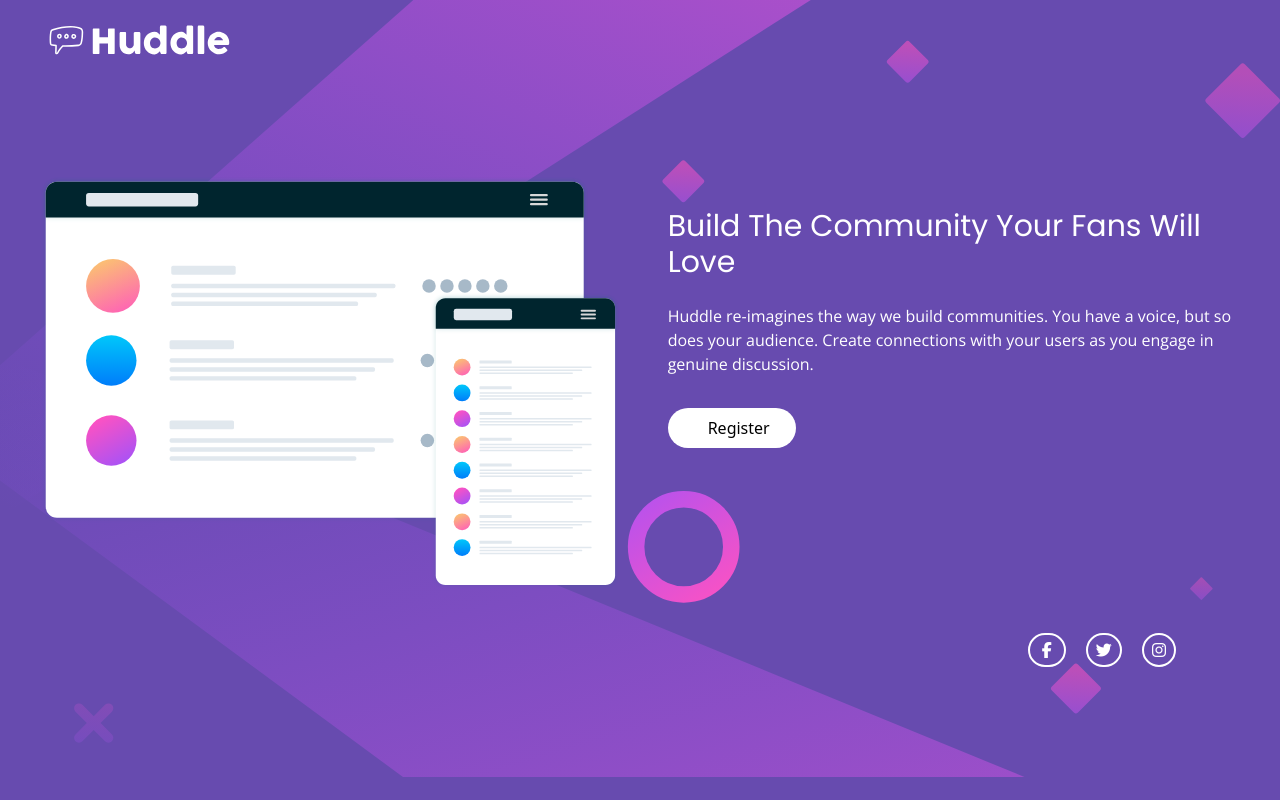
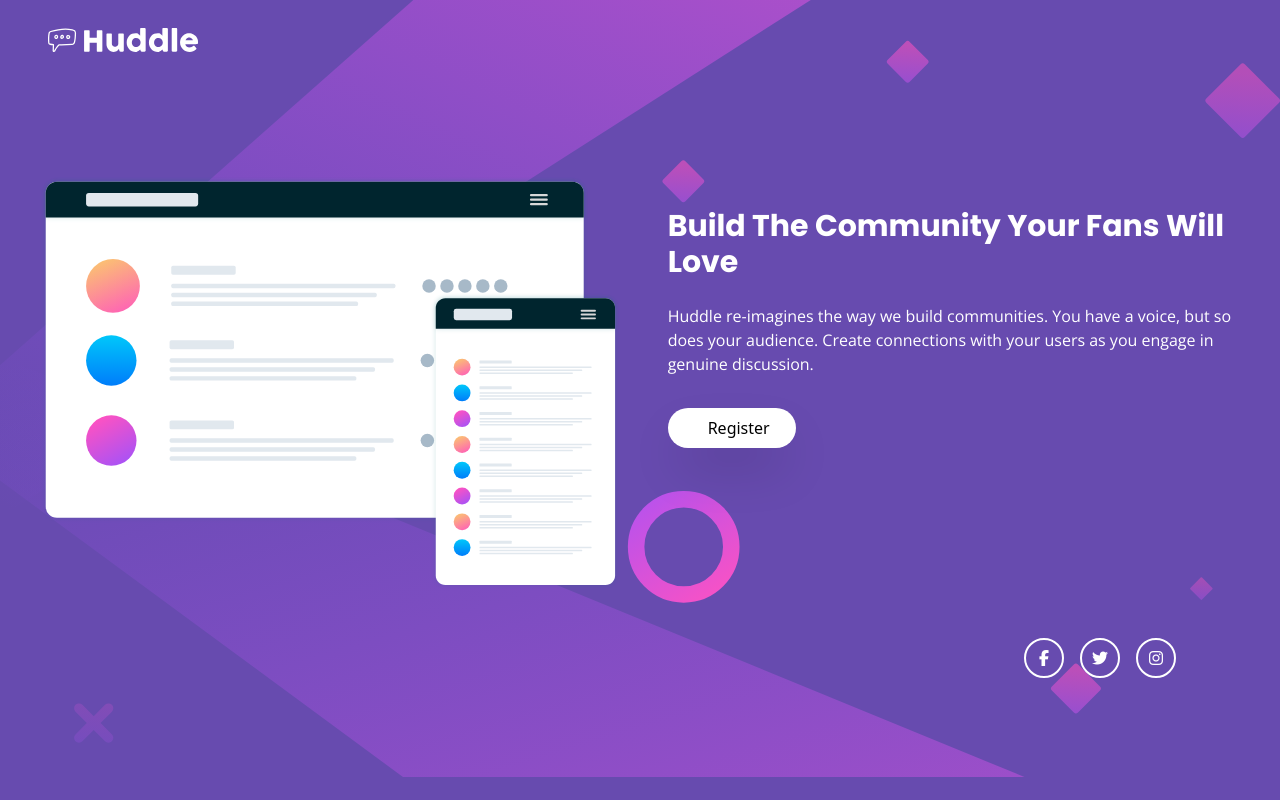
Before and after one commit to taufiqGit/Huddle-landing-page-built-with-tailwindcss, a plain HTML site: page index.html in a window 1280 px wide. Drawn offline with nearby package versions, Linux system fonts and the light colour scheme.

Commit message:
second commit

```diff
--- a/index.html
+++ b/index.html
@@ -15,25 +15,25 @@
 <body >
 <main class="container h-full mx-auto px-10">
   <nav class="w-full h-20 flex items-center">
-    <img class="h-12" src="./images/logo.svg" alt="logo">
+    <img class="h-10" src="./images/logo.svg" alt="logo">
   </nav>
   <div class="container flex flex-col mt-24 h-full w-full sm:flex-col lg:flex-row">
     <div class="w-auto ">
       <img class="w-full h-full" src="./images/illustration-mockups.svg" alt="illustration">
     </div>
     <div class="lg:ml-12 lg:w-7/12 flex flex-col items-center lg:items-start">
-      <h2 class="text-3xl mt-8 font-medium text-white font-poppins text-center lg:text-left">Build The Community Your Fans Will Love</h2>
+      <h2 class="text-3xl mt-8 font-semibold text-white font-poppins text-center lg:text-left">Build The Community Your Fans Will Love</h2>
       <p class="mt-6 font-light text-white font-opensans text-center lg:text-left">Huddle re-imagines the way we build communities. You have a voice, but so does your audience.
         Create connections with your users as you engage in genuine discussion. </p>
-        <button class="bg-white mt-8 font-light rounded-3xl w-32 px-10 py-2">Register</button>
+        <button class="bg-white mt-8 font-light rounded-3xl w-32 px-10 py-2 shadow-2xl hover:font-semibold">Register</button>
     </div>
   </div>
 </main>
 <div class="flex w-full h-20 justify-center lg:justify-end mt-12 lg:px-10">
-    <div class="mx-0 lg:mr-16">
-      <span class="px-3 py-1 h-3 w-4 ml-4 rounded-full border-white border-2 border-solid"><i class="fab fa-facebook-f text-white scale-50"></i></span>
-      <span class="px-2 py-1 h-3 w-4 ml-4 rounded-full border-white border-2 border-solid"><i class="fab fa-twitter text-white scale-50"></i></span>
-      <span class="px-2 py-1 h-3 w-4 ml-4 rounded-full border-white border-2 border-solid"><i class="fab fa-instagram text-white scale-50"></i></span>
+    <div class="mx-0 lg:mr-16 flex">
+      <a href="https://web.facebook.com/TaufiqHidayahJS" class="h-10 w-10 flex ml-4 justify-center items-center hover:bg-purple-600 rounded-full border-white border-2 border-solid"><i class="fab fa-facebook-f text-white scale-50"></i></a>
+      <a href="#" class="h-10 w-10 flex ml-4 justify-center items-center hover:bg-purple-600 rounded-full border-white border-2 border-solid"><i class="fab fa-twitter text-white scale-50"></i></a>
+      <a href="#" class="h-10 w-10 flex ml-4 justify-center items-center hover:bg-purple-600 rounded-full border-white border-2 border-solid"><i class="fab fa-instagram text-white scale-50"></i></a>
     </div>
 </div>
 </body>
```
